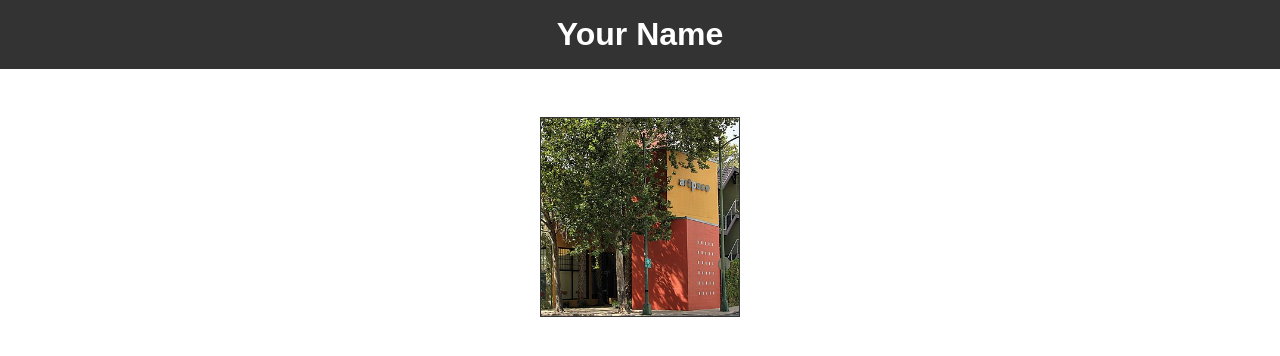
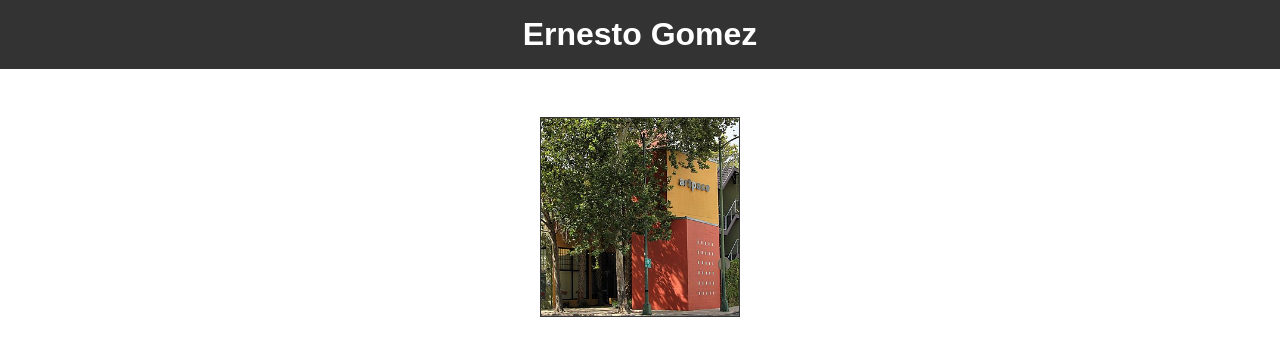
Before and after one commit to ernjg/ernjg.github.io, a plain HTML site: page index.html in a window 1280 px wide. Drawn offline with nearby package versions, Linux system fonts and the light colour scheme.

Commit message:
Update index.html

```diff
--- a/index.html
+++ b/index.html
@@ -10,7 +10,7 @@
 </head>
 <body>
     <header>
-        <h1>Your Name</h1>
+        <h1>Ernesto Gomez</h1>
     </header>
     <main>
         <section class="cards">
```
